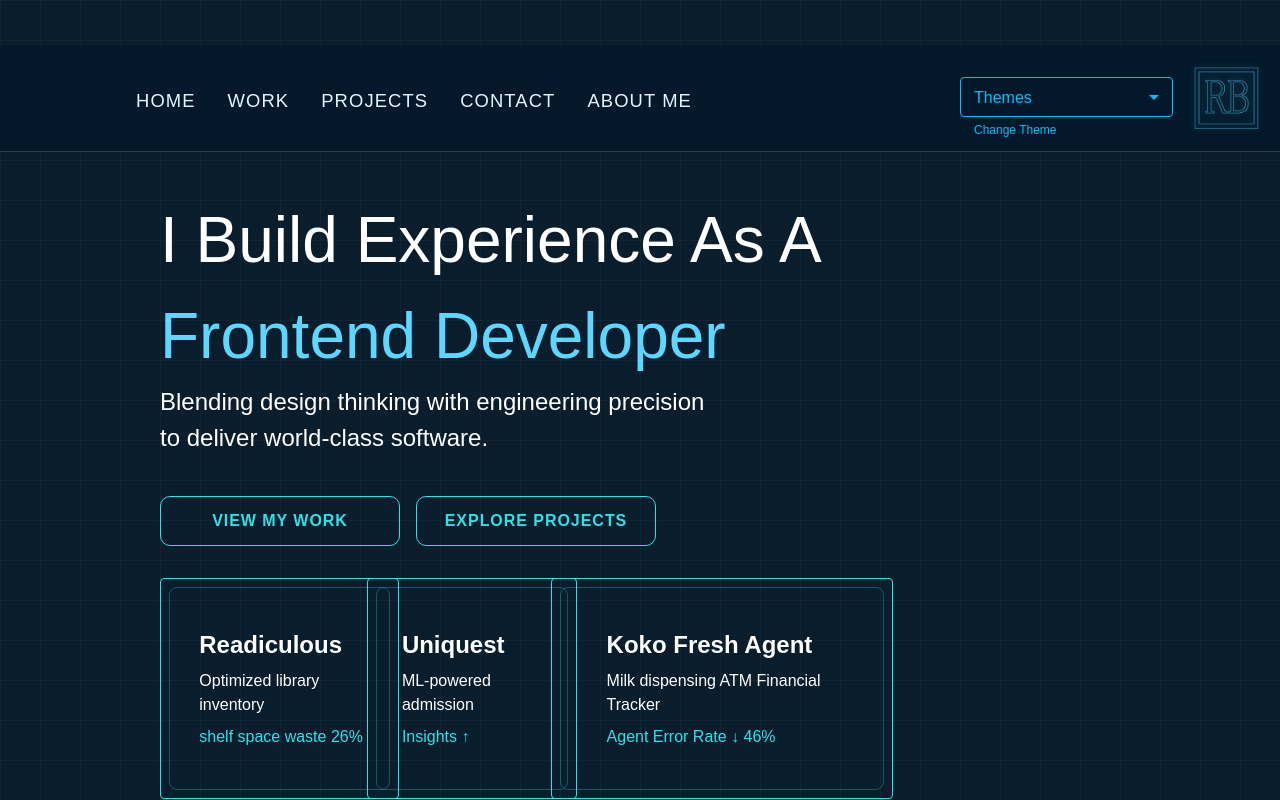
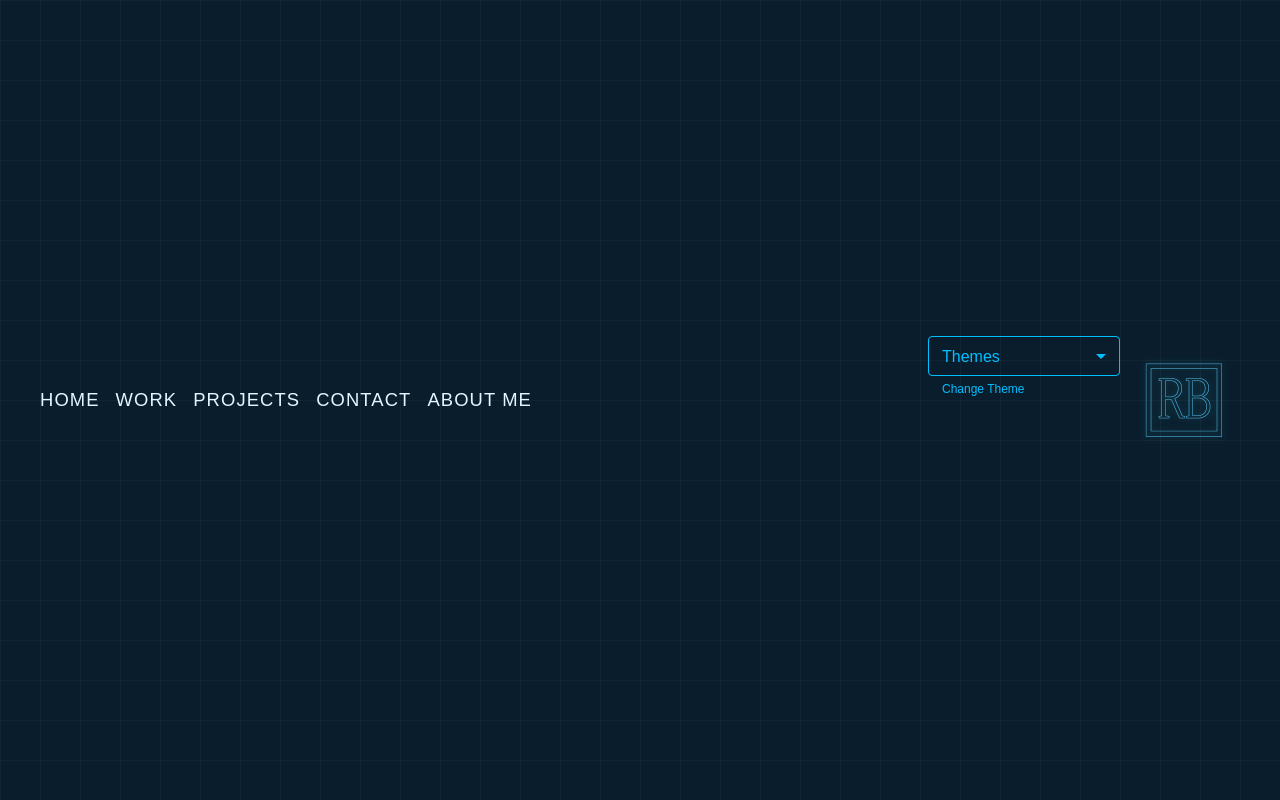
Before and after one commit to whoseunassailable/theme-based-portfolio, a React (Vite) app: page / in a window 1280 px wide. Built offline with nearby package versions, Linux system fonts and the light colour scheme.

Commit message:
modified responsive layout implementation

```diff
--- a/src/components/MuiSelectTheme.tsx
+++ b/src/components/MuiSelectTheme.tsx
@@ -11,7 +11,6 @@ export const MuiSelectTheme = () => {
   };
 
   return (
-    <Box mt={4}>
     <TextField
       label="Themes"
       select
@@ -34,6 +33,5 @@ export const MuiSelectTheme = () => {
         </MenuItem>
       ))}
     </TextField>
-    </Box>
   );
 };
--- a/src/pages/home/Home.tsx
+++ b/src/pages/home/Home.tsx
@@ -1,11 +1,16 @@
-import { HomePageBody } from "./components/HomePageBody";
+import { Container } from "@mui/material";
 import { HomePageNavBar } from "./components/HomePageNavBar";
-import { Container } from "@mui/material";
+
 export const Home = () => {
   return (
-    <Container maxWidth={false} sx={{ width: "100%" }} disableGutters>
+    <Container
+      component="main"
+      id="main"
+      maxWidth={false}
+      disableGutters
+      sx={{ px: { sm: 2, md: 3, lg: 4, xl: 5 } }}
+    >
       <HomePageNavBar></HomePageNavBar>
-      <HomePageBody></HomePageBody>
     </Container>
   );
 };
--- a/src/pages/home/components/HomePageBody.tsx
+++ b/src/pages/home/components/HomePageBody.tsx
@@ -1,75 +1,114 @@
-import { Grid, Button, Box, Typography } from "@mui/material";
-import { COLORS_NEO_EXTENDED } from "../../../theme/colors";
-import { CardGrid } from "./CardGrid";
+import { Container } from "@mui/material";
 
 export const HomePageBody = () => {
-  const neoOutlineSx = {
-    textTransform: "uppercase",
-    fontWeight: 700,
-    letterSpacing: ".06em",
-    borderWidth: 1.5,
-    px: 2.5,
-    py: 1.25,
-    borderRadius: "10px",
-    // base colors
-    color: COLORS_NEO_EXTENDED.accent, // cyan text
-    borderColor: COLORS_NEO_EXTENDED.accent, // cyan outline
-    backgroundColor: "transparent",
-    // subtle glow + smooth transitions
-    boxShadow: `0 0 0 0 ${COLORS_NEO_EXTENDED.glowSoft}`,
-    minWidth: "240px",
-    transition:
-      "box-shadow .2s ease, border-color .2s ease, color .2s ease, transform .12s ease",
-    "&:hover": {
-      borderColor: COLORS_NEO_EXTENDED.glow2,
-      color: COLORS_NEO_EXTENDED.glow2,
-      backgroundColor: "rgba(0, 0, 0, 0.15)",
-      boxShadow: `0 0 14px 2px ${COLORS_NEO_EXTENDED.glowSoft}, inset 0 0 8px ${COLORS_NEO_EXTENDED.glowSoft}`,
-    },
-    "&:active": {
-      transform: "translateY(1px)",
-      boxShadow: `0 0 18px 3px ${COLORS_NEO_EXTENDED.glowSoft}`,
-    },
-  };
+  return (
+    // <Container maxWidth="lg" sx={{ py: { xs: 4, md: 8 } }}>
+    //   <Grid container spacing={{ xs: 4, md: 6 }}>
+    //     {/* Title + Subtitle */}
+    //     <Grid item xs={12}>
+    //       <Typography
+    //         component="h1"
+    //         variant="h2"
+    //         sx={{
+    //           lineHeight: 1.1,
+    //           fontWeight: 700,
+    //           // Mobile -> Desktop scale
+    //           fontSize: {
+    //             xs: "2.25rem",
+    //             sm: "2.75rem",
+    //             md: "3.5rem",
+    //             lg: "4rem",
+    //           },
+    //           mt: { xs: 1, md: 3 },
+    //         }}
+    //       >
+    //         I Build Experience As A
+    //       </Typography>
 
-  const sxValueForButton = {
-    ...neoOutlineSx,
-    fontSize: { xs: "0.75rem", sm: "0.9rem", md: "1rem" },
-    px: { xs: 1.5, sm: 2, md: 2.5 },
-    py: { xs: 0.75, sm: 1, md: 1.25 },
-  };
-  return (
-    <Grid container pl={20} pr={20}>
-      {/* Body-title */}
-      <Grid>
-        <Typography fontSize={"400%"} mt={5}>
-          I Build Experience As A
-        </Typography>
-        <Typography m={0} fontSize={"400%"} color={COLORS_NEO_EXTENDED.heading}>
-          Frontend Developer{" "}
-        </Typography>
-      </Grid>
-      {/* Body sub-title */}
-      <Grid>
-        <Typography fontSize={"150%"} mb={5}>
-          Blending design thinking with engineering precision <br /> to deliver
-          world-class software.
-        </Typography>
-      </Grid>
-      {/* Buttons */}
-      <Grid direction="row">
-        <Box display="flex" gap={2}>
-          <Button variant="outlined" sx={sxValueForButton}>
-            View My Work
-          </Button>
-          <Button variant="outlined" sx={sxValueForButton}>
-            Explore Projects
-          </Button>
-        </Box>
-      </Grid>
-      <Grid>
-        <CardGrid></CardGrid>
-      </Grid>
-    </Grid>
+    //       <Typography
+    //         component="h2"
+    //         variant="h2"
+    //         sx={{
+    //           lineHeight: 1.1,
+    //           fontWeight: 800,
+    //           color: COLORS_NEO_EXTENDED.heading,
+    //           fontSize: {
+    //             xs: "2.25rem",
+    //             sm: "2.75rem",
+    //             md: "3.5rem",
+    //             lg: "4rem",
+    //           },
+    //           mt: { xs: 1, md: 0.5 },
+    //         }}
+    //       >
+    //         Frontend Developer
+    //       </Typography>
+    //     </Grid>
+
+    //     {/* Sub-title */}
+    //     <Grid item xs={12} md={10} lg={8}>
+    //       <Typography
+    //         variant="body1"
+    //         sx={{
+    //           fontSize: { xs: "1rem", md: "1.125rem" },
+    //           opacity: 0.9,
+    //           mb: { xs: 2, md: 3 },
+    //         }}
+    //       >
+    //         Blending design thinking with engineering precision
+    //         <br />
+    //         to deliver world-class software.
+    //       </Typography>
+    //     </Grid>
+
+    //     {/* Buttons */}
+    //     <Grid item xs={12}>
+    //       <Stack
+    //         direction={{ xs: "column", sm: "row" }}
+    //         spacing={{ xs: 1.5, sm: 2 }}
+    //         sx={{ width: "100%", maxWidth: 520 }}
+    //       >
+    //         <Button
+    //           variant="outlined"
+    //           size="large"
+    //           fullWidth={{ xs: true, sm: false } as any}
+    //           sx={{
+    //             ...sxValueForButton,
+    //             py: { xs: 1.25, sm: 1.5 },
+    //             fontSize: { xs: "0.95rem", md: "1rem" },
+    //           }}
+    //         >
+    //           View My Work
+    //         </Button>
+    //         <Button
+    //           variant="outlined"
+    //           size="large"
+    //           fullWidth={{ xs: true, sm: false } as any}
+    //           sx={{
+    //             ...sxValueForButton,
+    //             py: { xs: 1.25, sm: 1.5 },
+    //             fontSize: { xs: "0.95rem", md: "1rem" },
+    //           }}
+    //         >
+    //           Explore Projects
+    //         </Button>
+    //       </Stack>
+    //     </Grid>
+
+    //     {/* Card grid */}
+    //     <Grid item xs={12}>
+    //       <Box
+    //         sx={{
+    //           mt: { xs: 1, md: 2 },
+    //           // Keep cards snug on small screens
+    //           px: { xs: 0.5, sm: 0 },
+    //         }}
+    //       >
+    //         <CardGrid />
+    //       </Box>
+    //     </Grid>
+    //   </Grid>
+    // </Container>
+
   );
 };
--- a/src/pages/home/components/HomePageNavBar.tsx
+++ b/src/pages/home/components/HomePageNavBar.tsx
@@ -1,47 +1,51 @@
+import { NavBarButton } from "../../../components/NavBarButton";
+import { MuiSelectTheme } from "../../../components/MuiSelectTheme";
+import { COLORS_NEO_EXTENDED } from "../../../theme/colors";
 import LogoName from "../../../assets/logo_name.png";
-import { Grid, Box, IconButton } from "@mui/material";
-import { MuiSelectTheme } from "../../../components/MuiSelectTheme";
-import { NavBarButton } from "../../../components/NavBarButton";
+import { Box, IconButton } from "@mui/material";
 import { pageOptions } from "../../../constants/pageOptions";
-import { COLORS_NEO_EXTENDED } from "../../../theme/Colors";
 
 export const HomePageNavBar = () => {
   return (
-    <Grid
-      container
-      direction="row"
-      width="100%"
+    <Box
       sx={{
-        backgroundColor: COLORS_NEO_EXTENDED.bg,
-        borderBottom: `1px solid ${COLORS_NEO_EXTENDED.gridStrong}`,
+        display: "grid",
+        gap: "2",
+        gridTemplateColumns: { md: "7fr 1.5fr 1fr" },
+        gridTemplateAreas: `"navbar theme logo"`,
       }}
     >
-      <Grid size={{ xs: 7 }}>
-        <Box display="flex" ml={16} mt={4} gap={2}>
-          {pageOptions.map((nameOfPage) => (
-            <NavBarButton>{nameOfPage}</NavBarButton>
+      <Box
+        sx={{
+          gridArea: "navbar",
+          display: "flex",
+          // flexWrap: { xs: "wrap", md: "nowrap" },
+        }}
+      >
+        {pageOptions.map((name) => (
+          <NavBarButton key={name}>{name}</NavBarButton>
         ))}
       </Box>
-      </Grid>
-      <Grid size={{ xs: 2 }}></Grid>
-      <Grid size={{ xs: 2 }}>
+      <Box sx={{ gridArea: "theme", display: "flex" }}>
         <MuiSelectTheme></MuiSelectTheme>
-      </Grid>
-      <Grid size={{ xs: 1 }}>
-        <IconButton disabled sx={{ p: 0, color: "primary" }}>
+      </Box>
+
+      <IconButton
+        disabled
+        sx={{ p: 0, color: "primary", gridArea: "logo", display: "flex" }}
+      >
         <Box
           component="img"
           src={LogoName}
           alt="Logo"
           sx={{
+            height: "100%",
             width: "100%",
-              height: "100%",
             objectFit: "contain",
             filter: `drop-shadow(0 0 4px ${COLORS_NEO_EXTENDED.glowSoft})`,
           }}
         />
       </IconButton>
-      </Grid>
-    </Grid>
+    </Box>
   );
 };
--- a/src/pages/home/components/NeonCard.tsx
+++ b/src/pages/home/components/NeonCard.tsx
@@ -21,7 +21,6 @@ export const NeonCard = ({ title, subtitle, stat }: Props) => {
         borderRadius: 1,
         display: "flex",
         flexDirection: "column",
-        p: "10%",
         pl: "20%",
         width: "125%",
         height: "125%",
```
Also changed, not shown: src/pages/home/styles/homePageStyles.ts (added, +37 -0 lines). Lines whose indentation alone changed are shown as unchanged.
